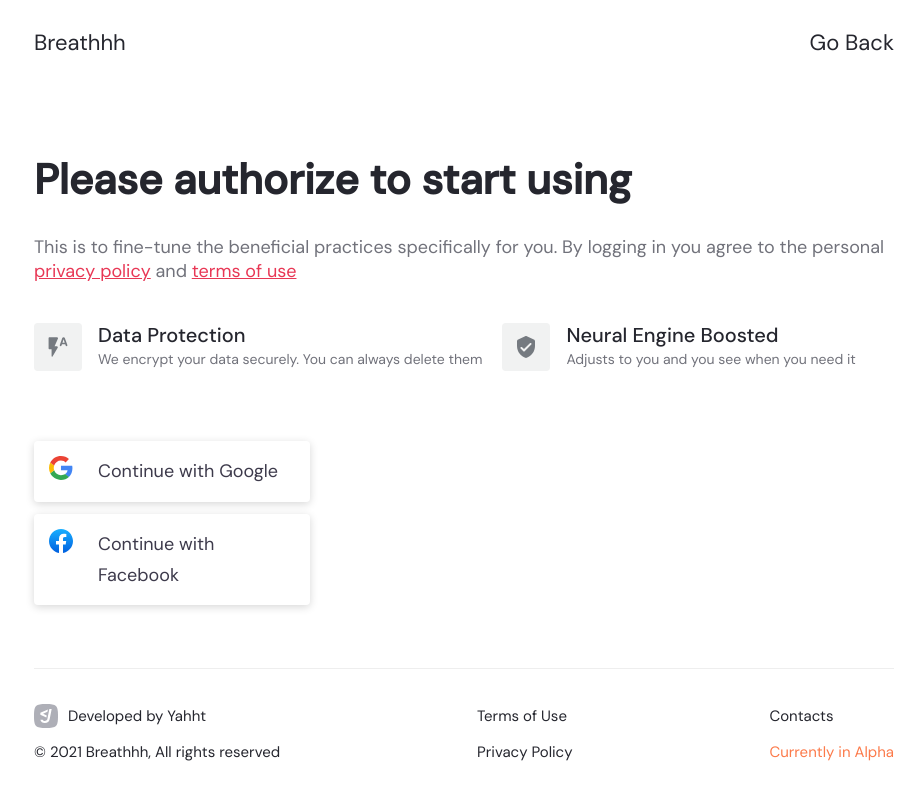
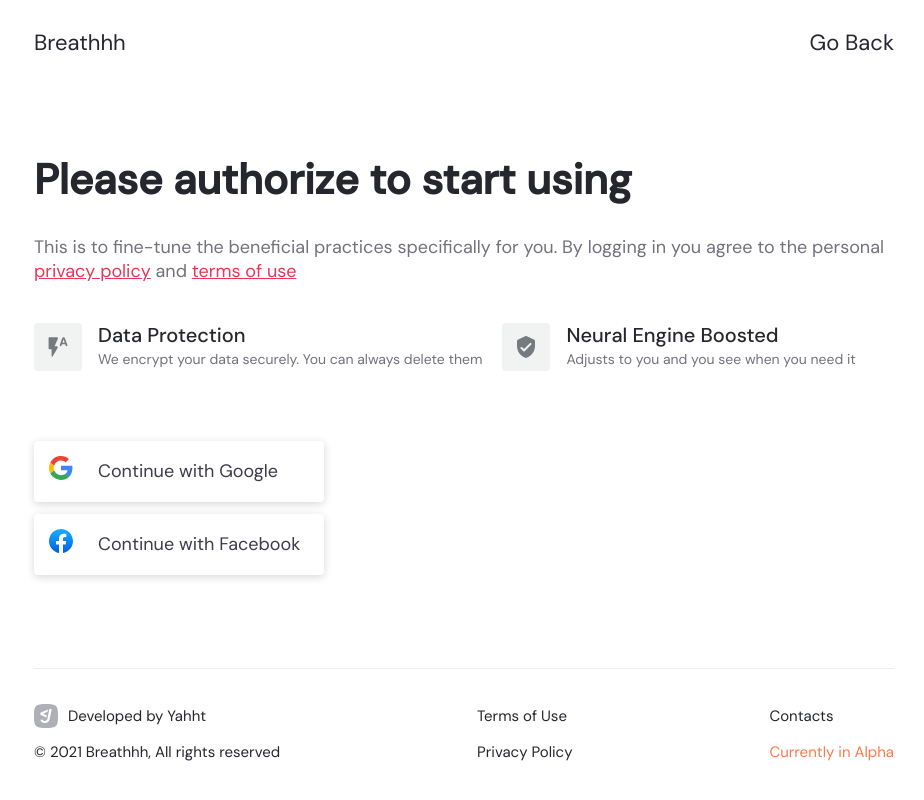
Before and after one commit to Delendik/breathhh4, a React (Create React App) app: page /login in a window 1280 px wide. Shown: the whole page, without its empty margins (176-1100 px from the left). Built offline with nearby package versions, Linux system fonts and the light colour scheme.

Commit message:
add confirm

```diff
--- a/package.json
+++ b/package.json
@@ -66,7 +66,7 @@
     "eslint-import-resolver-typescript": "^2.4.0",
     "eslint-plugin-import": "^2.24.2",
     "eslint-plugin-jsx-a11y": "^6.4.1",
-    "eslint-plugin-prettier": "^4.0.0",
+    "eslint-plugin-prettier": "^3.4.1",
     "eslint-plugin-react": "^7.25.1",
     "prettier": "^2.3.2",
     "stylelint": "^13.13.1",
--- a/src/pages/PageAccount.tsx
+++ b/src/pages/PageAccount.tsx
@@ -49,8 +49,13 @@ export const PageAccount: React.FC<RouteComponentProps> = observer(() => {
   }
 
   const handleDelete = async () => {
-    await UserStore.deleteMyAccount()
-    navigate(`/`, { replace: true })
+    const isOk = window.confirm(
+      `Do you really want to delete youre account? It will not be possible to undo this action`
+    )
+    if (isOk) {
+      await UserStore.deleteMyAccount()
+      navigate(`/`, { replace: true })
+    }
   }
 
   return (
--- a/src/pages/PageLogin/PageLogin.tsx
+++ b/src/pages/PageLogin/PageLogin.tsx
@@ -37,7 +37,7 @@ const Subtitle = styled.p`
 const BtnWrap = styled.div`
   display: grid;
   gap: 12px;
-  max-width: 276px;
+  max-width: 290px;
   margin-top: 70px;
 `
 
```
Also changed, not shown: 1 other file (tests, documents, lock files or other folders).
